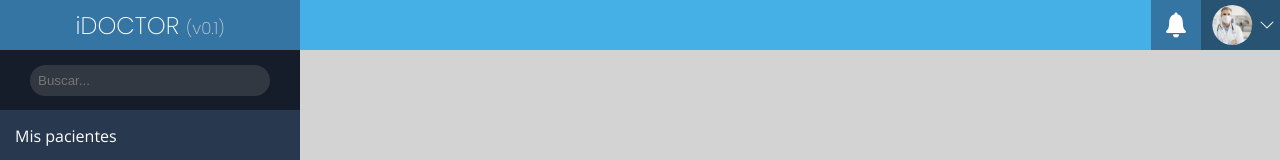
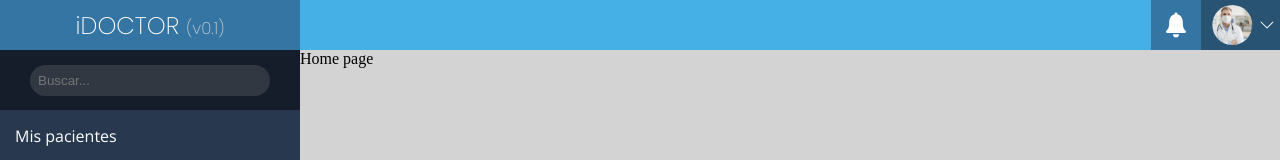
Before and after one commit to MaurizioTonelli/iDoctor, a React (Create React App) app: page / in a window 1280 px wide. Shown: the top 160 px of the page. Built offline with nearby package versions, Linux system fonts and the light colour scheme.

Commit message:
Add routing scaffold

```diff
--- a/package.json
+++ b/package.json
@@ -9,6 +9,7 @@
     "react": "^17.0.2",
     "react-dom": "^17.0.2",
     "react-icons": "^4.2.0",
+    "react-router-dom": "^5.2.0",
     "react-scripts": "4.0.3",
     "web-vitals": "^1.1.2"
   },
--- a/src/App.js
+++ b/src/App.js
@@ -1,19 +1,12 @@
-import Navbar from "./components/Navbar/Navbar.jsx";
 import "./globals.css";
-import styles from "./App.module.css";
-import Sidebar from "./components/Sidebar/Sidebar.jsx";
+import { BrowserRouter as Router } from "react-router-dom";
+import Dashboard from "./Dashboard.js";
 
 function App() {
   return (
-    <div className={styles.appContainer}>
-      <div className={styles.navBar}>
-        <Navbar />
-      </div>
-      <div className={styles.sideBar}>
-        <Sidebar />
-      </div>
-      <div className={styles.content}></div>
-    </div>
+    <Router>
+      <Dashboard />
+    </Router>
   );
 }
 
--- /dev/null
+++ b/src/Dashboard.js
@@ -0,0 +1,31 @@
+import React from "react";
+import Navbar from "./components/Navbar/Navbar.jsx";
+import styles from "./Dashboard.module.css";
+import Sidebar from "./components/Sidebar/Sidebar.jsx";
+import Home from "./pages/Home.js";
+import { Switch, Route } from "react-router-dom";
+import Example from "./pages/Example.js";
+const Dashboard = () => {
+  return (
+    <div className={styles.appContainer}>
+      <div className={styles.navBar}>
+        <Navbar />
+      </div>
+      <div className={styles.sideBar}>
+        <Sidebar />
+      </div>
+      <div className={styles.content}>
+        <Switch>
+          <Route exact path="/">
+            <Home />
+          </Route>
+          <Route exact path="/example">
+            <Example />
+          </Route>
+        </Switch>
+      </div>
+    </div>
+  );
+};
+
+export default Dashboard;
--- /dev/null
+++ b/src/pages/Example.js
@@ -0,0 +1,7 @@
+import React from "react";
+
+const Example = () => {
+  return <div>Example</div>;
+};
+
+export default Example;
--- /dev/null
+++ b/src/pages/Home.js
@@ -0,0 +1,7 @@
+import React from "react";
+
+const Home = () => {
+  return <div>Home page</div>;
+};
+
+export default Home;
```
Also changed, not shown: src/Dashboard.module.css (renamed from src/App.module.css), 1 other file (tests, documents, lock files or other folders).
